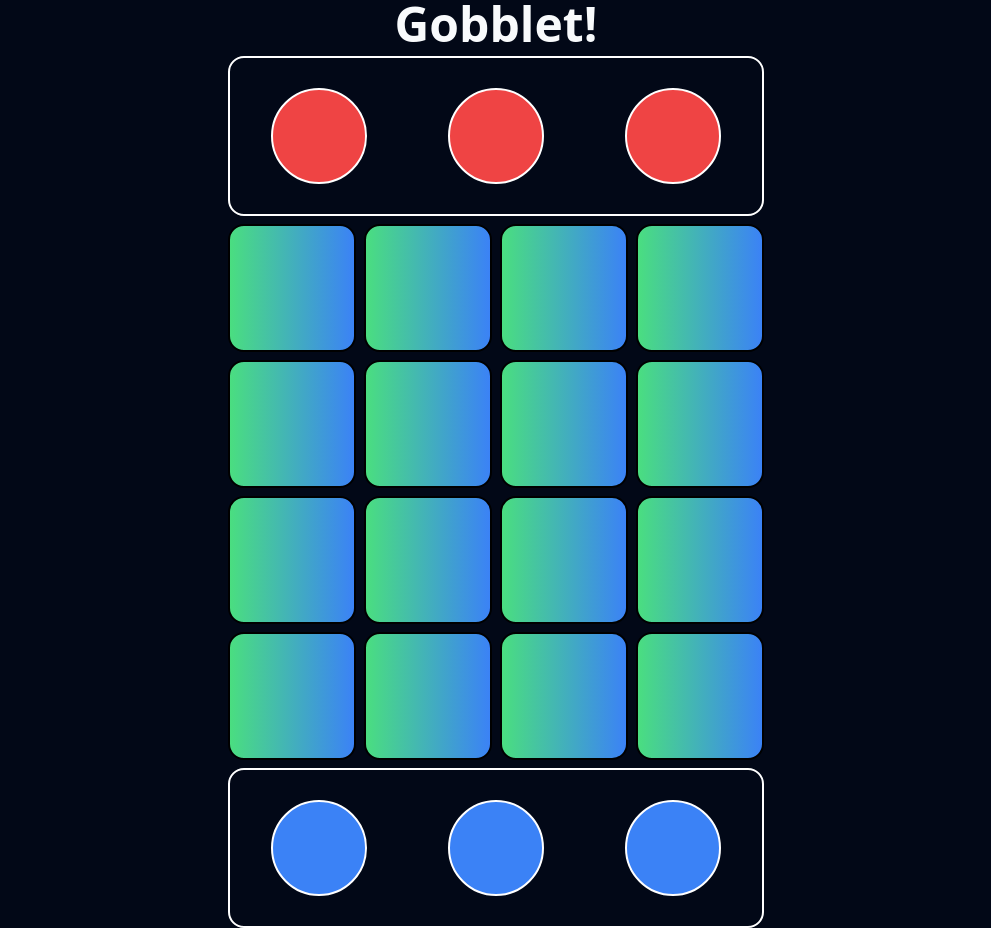
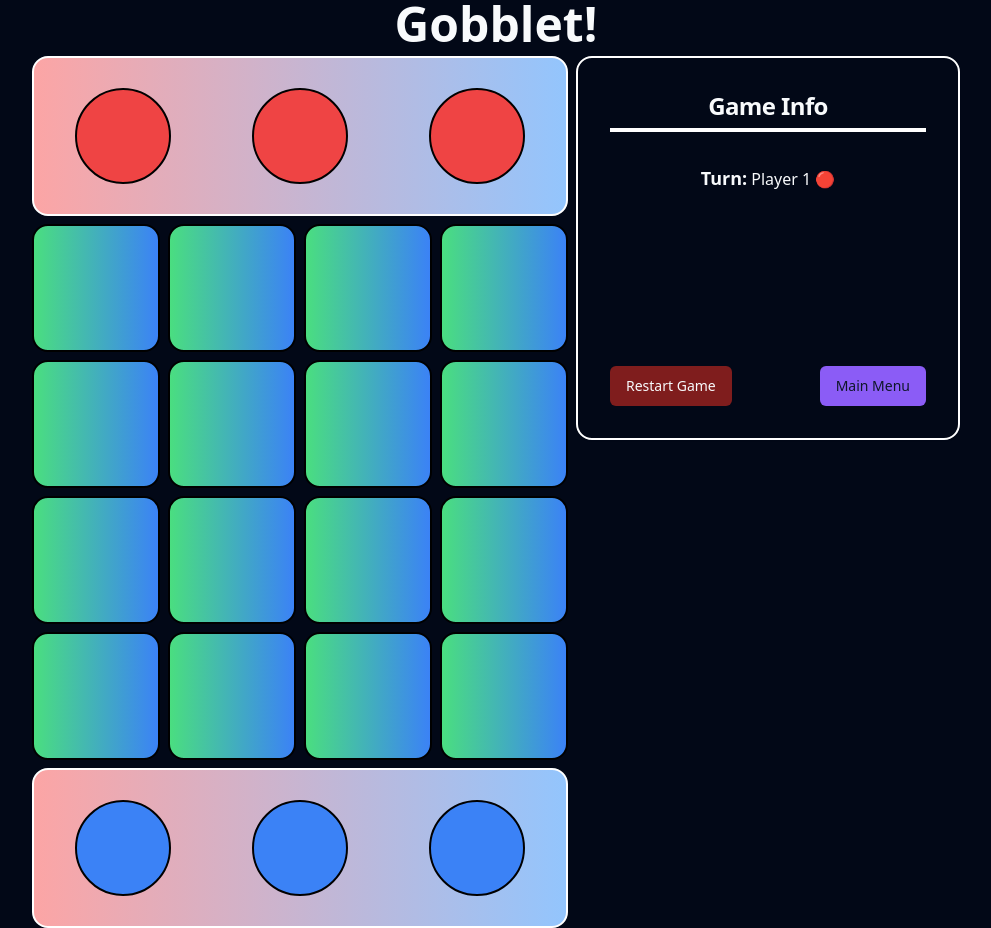
Before and after one commit to Meqdad0C/re-gobblet, a React (Vite) app: page / in a window 1280 px wide. Shown: the whole page, without its empty margins (144-1135 px from the left). Built offline with nearby package versions, Linux system fonts and the light colour scheme.

Commit message:
Add components and styles for sidebar

```diff
--- a/src/App.tsx
+++ b/src/App.tsx
@@ -9,7 +9,17 @@ import {
 import { CSS } from '@dnd-kit/utilities'
 import { Player, Size, Piece_t } from '@/types'
 import { useGame, useGameDispatch } from '@/hooks/game-hooks'
-import { WinnerDialog } from './components/winner-dialog'
+import { WinnerDialog } from '@/components/winner-dialog'
+import {
+  Card,
+  CardContent,
+  CardDescription,
+  CardFooter,
+  CardHeader,
+  CardTitle,
+} from '@/components/ui/card'
+import { Separator } from './components/ui/separator'
+import { Button } from './components/ui/button'
 
 /**
  * Piece has a size and a color
@@ -34,7 +44,7 @@ const Piece = ({ player, size, stack_number, location }: Piece_t) => {
       {...listeners}
       style={style}
       className={cn(
-        ['absolute rounded-full border-2 border-black dark:border-white'],
+        ['absolute rounded-full border-2 border-black '],
         {
           'bg-red-500': player === Player.Red,
           'bg-blue-500': player === Player.Blue,
@@ -72,7 +82,7 @@ const Inventory = ({ player }: { player: Player }) => {
   const inventory = game_state.inventories[player]
 
   return (
-    <div className='grid h-40 w-full grid-cols-3 rounded-2xl border-2 border-black dark:border-white'>
+    <div className='grid h-40 w-full grid-cols-3 rounded-2xl border-2 border-black bg-gradient-to-r from-red-300 to-blue-300 dark:border-white'>
       {inventory.map((stack, i) => (
         <div key={i} className='grid items-center justify-items-center'>
           {stack.map((p, idx) => (
@@ -158,8 +168,7 @@ const Game = () => {
       active.data.current!.player !== state.turn || state.game_over
     if (dont_do_the_drag) return
     if (over && active) {
-      const { player, location, stack_number } = active.data
-        .current as Piece_t
+      const { player, location, stack_number } = active.data.current as Piece_t
       const { row, col } = over.data.current as { row: number; col: number }
       dispatch({
         type: 'MOVE',
@@ -184,6 +193,40 @@ const Game = () => {
   )
 }
 
+const SideBar = () => {
+  const state = useGame()
+  const dispatch = useGameDispatch()
+
+  return (
+    <Card
+      className='flex flex-col gap-2 rounded-2xl border-2 border-black bg-gradient-to-r
+     p-2 dark:border-white md:h-96 md:w-96'
+    >
+      <CardHeader>
+        <CardTitle className='text-center text-2xl font-bold'>
+          Game Info
+        </CardTitle>
+        <Separator className='border-2 border-black dark:border-white' />
+      </CardHeader>
+      <CardContent>
+        <p className='text-center'>
+          <span className='text-lg font-bold'>Turn:</span> Player{' '}
+          {state.turn + 1} {state.turn === Player.Red ? '🔴' : '🔵'}
+        </p>
+      </CardContent>
+      <CardFooter className='flex justify-between gap-2 mt-auto'>
+        <Button
+          variant='destructive'
+          onClick={() => dispatch({ type: 'RESTART' })}
+        >
+          Restart Game
+        </Button>
+        <Button className='bg-violet-500 hover:bg-violet-600'>Main Menu</Button>
+      </CardFooter>
+    </Card>
+  )
+}
+
 export default function App() {
   return (
     <>
@@ -193,7 +236,10 @@ export default function App() {
           <WinnerDialog />
         </div>
         <h1 className='text-center text-5xl font-bold'>Gobblet!</h1>
-        <Game />
+        <div className='flex flex-col gap-2 md:flex-row'>
+          <Game />
+          <SideBar />
+        </div>
       </main>
     </>
   )
```
